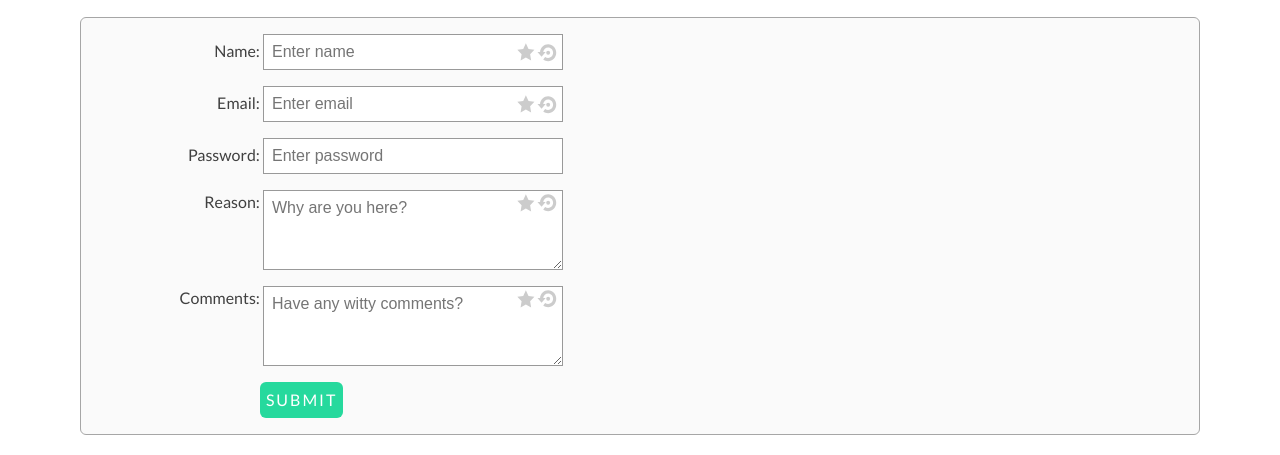
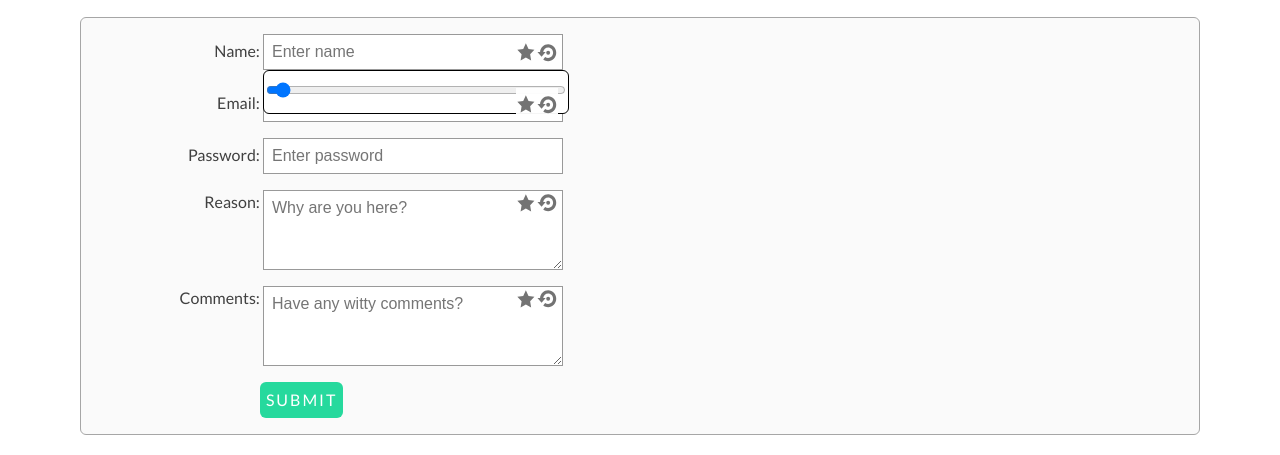
Before and after one commit to dgattey/former, a plain HTML site: page demo/index.html in a window 1280 px wide. Both pictures are taken after a click on the icon 546 px from the left and 547 px from the top of the page. Shown: the part 495-950 px from the top of the page. Drawn offline with nearby package versions, Linux system fonts and the light colour scheme.

Commit message:
Timeline scrubs through history

```diff
--- a/demo/former.js
+++ b/demo/former.js
@@ -39,7 +39,6 @@ function Former(element) {
 	/* Sets up data based on local storage */
 	this.element = element;
 	this.history = this.get() || [];
-	console.log(this.history);
 	element.value = '';
 
 	/* Adds event listeners */
@@ -61,7 +60,7 @@ function Former(element) {
 	var timelineButton = $('<svg class="timeline_button" version="1.1" x="0" y="0" width="22" viewBox="-10 -20 150 150"><path d="M72.9 3C44.2 3 20.2 26 17.6 55.2H0l27.9 32.3 27.9-32.3H39.1c2.6-16.8 16.8-30.1 33.5-30.1 18.9 0 33.9 15.9 33.9 35.4S90.9 95.9 72.5 95.9c-7.3 0-14.2-2.2-20.2-7.1l-12.9 17.7C49 114 60.6 118 72.5 118c30.5 0 55.4-25.7 55.4-57.5C128.3 28.7 103.4 3 72.9 3z"/><ellipse cx="72.9" cy="60.5" rx="13.3" ry="13.7"/></svg>').appendTo(hovering);
 	var former = this;
 	starButton.click(function(){former.star();});
-	timelineButton.click(function(){former.timeline();});
+	timelineButton.click(function(){former.timelineButtonClicked();});
 }
 
 /*
@@ -74,8 +73,36 @@ Former.prototype.star = function(){
 /*
  * Shows or hides the timeline
  */
-Former.prototype.timeline = function(){
-	console.log('Timeline clicked!', this);
+Former.prototype.timelineButtonClicked = function(){
+	var parent = $(this.element.parentNode);
+	if (this.timeline) {
+		this.timeline.remove();
+		this.timeline = undefined;
+	} else {
+		tm = this.createTimeline();
+		this.timeline.appendTo(parent);
+		tm.prop('max', this.history.length - 1);
+		tm.prop('value', tm.prop('max'));
+		var former = this;
+		tm.on('input', function(event){former.moveTimeline(event);});
+	}
+};
+
+Former.prototype.moveTimeline = function(event){
+	var val = $(event.target).prop('value');
+	this.element.value = this.history[val]; // Don't update the model
+	// Model will be updated when user makes edits?
+	// TODO: Update model more? On certain cases? Dunno.
+};
+
+/*
+ * Creates timeline input element and returns it. Also
+ * sets this.timeline to the wrapper around the input.
+ */
+Former.prototype.createTimeline = function() {
+	var tm = $('<input type="range"></input>');
+	this.timeline = $('<div class="timeline"></div>').append(tm);
+	return tm;
 };
 
 /*
@@ -90,8 +117,8 @@ Former.prototype.handleEvent = function(event) {
  * version of history if it's a new value
  */
 Former.prototype.updateModel = function(value) {
-	// Don't save same data twice
-	if (this.element.value == value) return;
+	console.log("Updating model " + this.hashID() + ' ' + this.history.length);
+	// TODO: Don't save same data twice
 	this.element.value = value;
 	this.history.push(value);
 	this.save(this.history);
@@ -104,6 +131,7 @@ Former.prototype.updateModel = function(value) {
  */
 Former.prototype.save = function(obj) {
 	// TODO: Schedule a save for at most once every two seconds so as to not overwhelm storage
+	console.log("Saving model " + this.hashID());
 	localStorage.setItem(this.hashID(), JSON.stringify(obj));
 };
 
--- a/demo/main.scss
+++ b/demo/main.scss
@@ -14,8 +14,9 @@ $color_gray:		hsl(0, 0%, 65%);
 $color_gray_med:	hsl(0, 0%, 45%);
 $color_gray_dark:	hsl(0, 0%, 25%);
 $color_black:		hsl(0, 0%, 10%);
-$color_svg:			hsl(0, 0%, 80%);
+$color_svg:			$color_gray_med;
 $color_svg_hover:	$color_gray_dark;
+$color_svg_bg:		rgba(255,255,255,0.8);
 $font:				'Lato', sans-serif;
 $radius:			6px;
 
@@ -156,15 +157,23 @@ form {
 		z-index: 999;
 	}
 	.hovering_buttons {
-		background: white;
+		background: $color_svg_bg;
 	}
 	.hovering_buttons svg {
 		height: 100%;
-		background: white;
+		background: $color_svg_bg;
 		fill: $color_svg;
 		&:hover {
 			fill: $color_svg_hover;
 		}
+	}
+	.timeline {
+		position: absolute;
+		z-index: 998;
+		top: 20px;
+		background: white;
+		border-radius: 6px;
+		border: 1px solid black;
 	}
 
 	// Disables standard yellow background, instead highlighting border
```
Also changed, not shown: demo/main.css.
